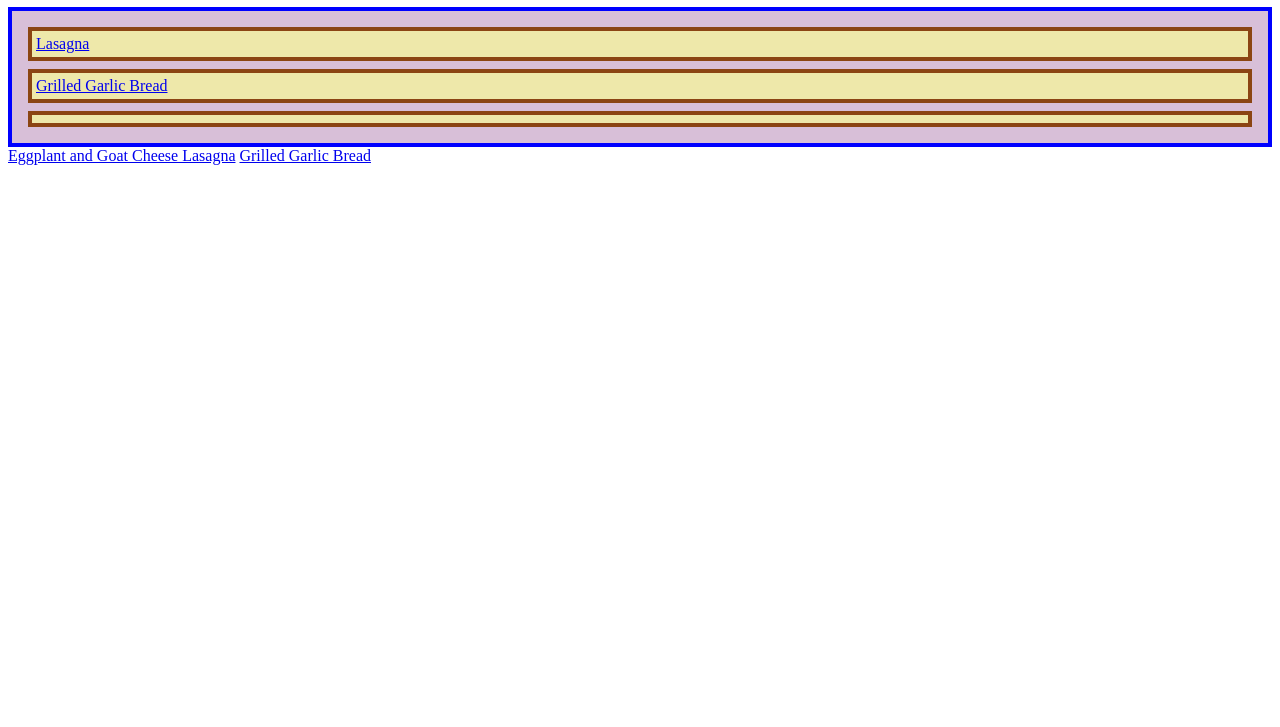
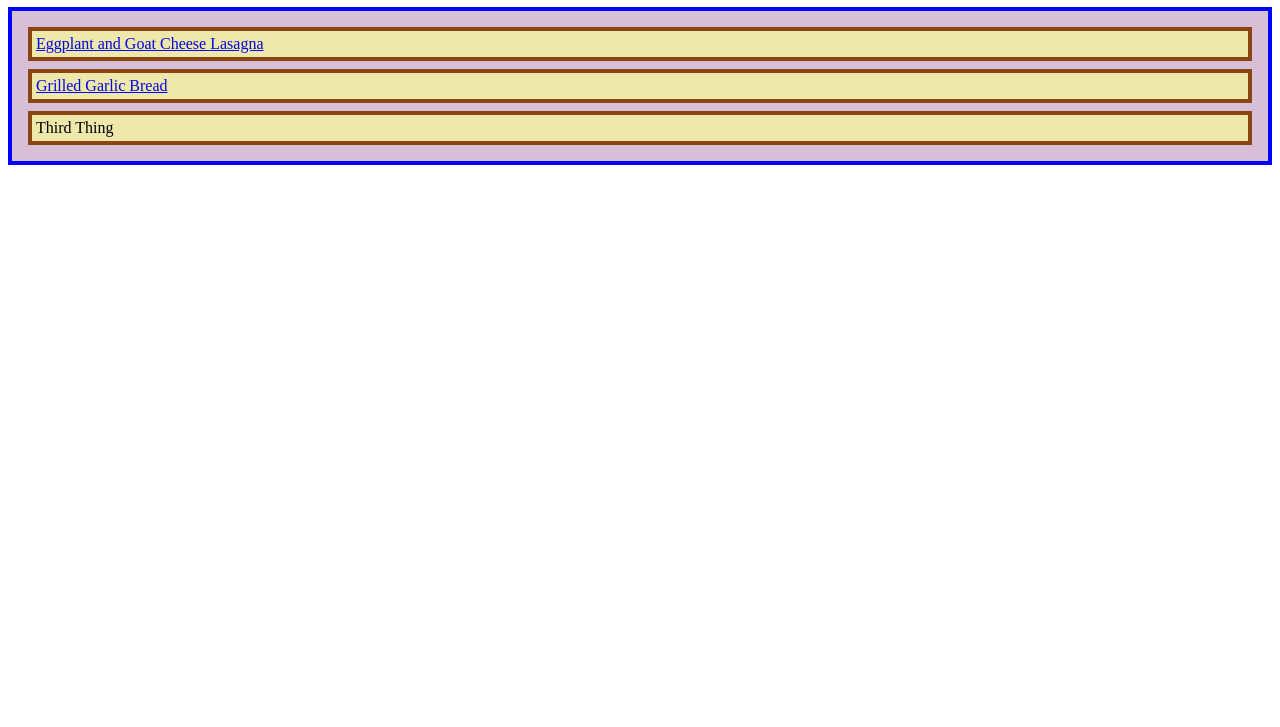
Before and after one commit to pandoras-sox/odin-recipes, a plain HTML site: page index.html in a window 1280 px wide. Shown: the part 73-800 px from the top of the page. Drawn offline with Linux system fonts and the light colour scheme.

```diff
--- a/index.html
+++ b/index.html
@@ -10,14 +10,10 @@
 <body>
     <h1>Odin Recipes</h1>
     <div class="flex-container">
-        <div class="item"><a href="recipes/lasagna.html">Lasagna</a></div>
+        <div class="item"> <a href="recipes/lasagna.html">Eggplant and Goat Cheese Lasagna</a> </div>
         <div class="item"><a href="recipes/grilledgarlicbread.html">Grilled Garlic Bread</a></div>
-        <div class="item"></div>
+        <div class="item">Third Thing</div>
     </div>
-
-    <a href="recipes/lasagna.html">Eggplant and Goat Cheese Lasagna</a>
-<a href="recipes/grilledgarlicbread.html">Grilled Garlic Bread</a>
-
 
    </body>
 </html>
```
